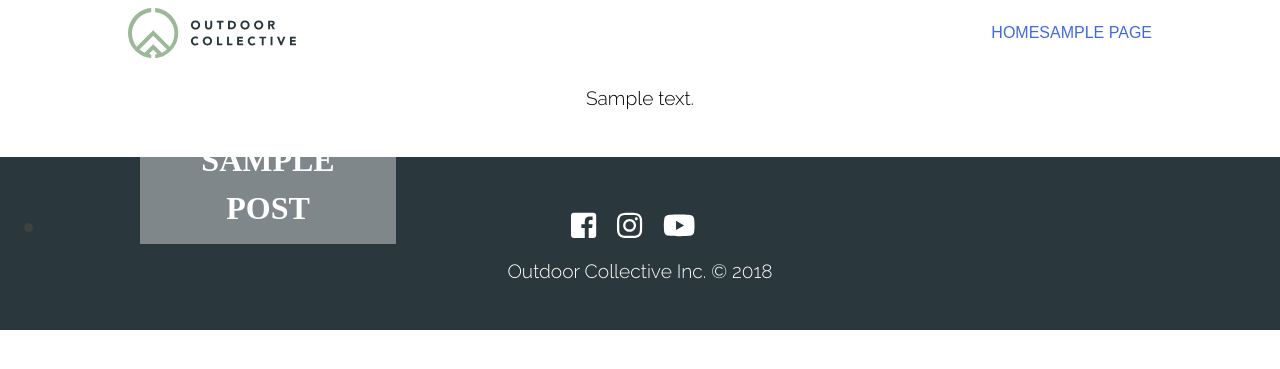
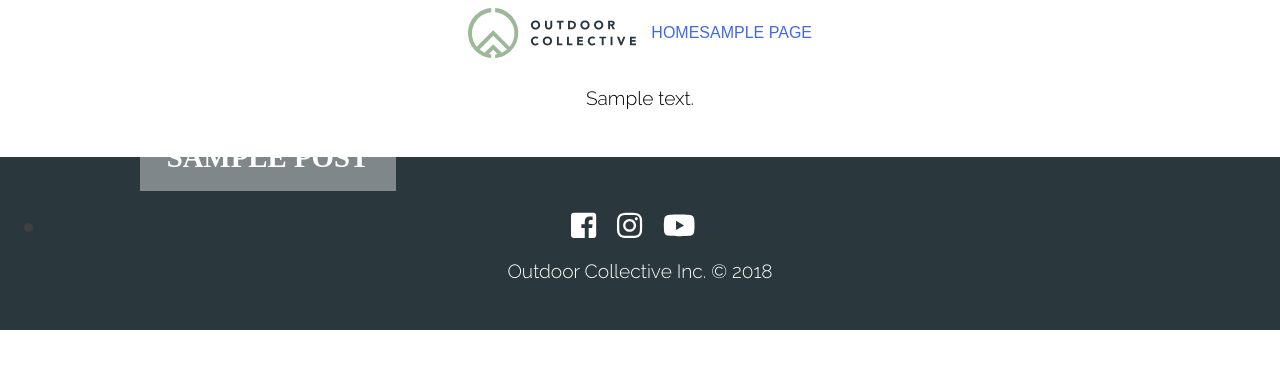
Before and after one commit to ermiljordan/OutdoorCollectives, a WordPress theme: template themes/odc/index.php in a window 1280 px wide. Shown: the top 369 px of the page. Run offline with PHP 8.4 and a stand-in for WordPress, Linux system fonts and the light colour scheme; the site name, menu and one post (Sample post) are stand-ins, and other content is empty; some libraries are stand-ins or nearby versions.

Commit message:
fix desktop version

```diff
--- a/themes/odc/front-page.php
+++ b/themes/odc/front-page.php
@@ -32,7 +32,7 @@ get_header(); ?>
 		</div>
 	</section>
 	<section class="zypher-tents">
-		<div class="tents-text container">
+		<div class="tents-text">
 		<h2>Our Tents</h2>
 				<ul>
 					<li>
--- a/themes/odc/sass/_forum.scss
+++ b/themes/odc/sass/_forum.scss
@@ -66,6 +66,9 @@ display: none;
   text-decoration: none;
   color: #9ab899
 }
+.comment-form-comment {
+  padding: 0 2%;
+}
 //BLOG FOOTER
 .entry-footer {
   text-align: center;
--- a/themes/odc/sass/_global.scss
+++ b/themes/odc/sass/_global.scss
@@ -15,6 +15,9 @@
   max-width: 100%;
   margin: 0 auto;
   padding: 0 2%;
+  @include tablet {
+    max-width: 600px;
+  }
   @include desktop {
     padding: 0 10%;
   }
@@ -44,7 +47,7 @@ h2 {
     font-size: 2.4rem;
   }
   @include window {
-    font-size: 2rem;
+    font-size: 1.8rem;
   }
 }
 p {
--- a/themes/odc/sass/_header.scss
+++ b/themes/odc/sass/_header.scss
@@ -1,6 +1,6 @@
 .header-background {
   background: rgba(255, 255, 255, 0.4);
-
+  width: 100vw;
 }
 .header {
   width: 100vw;
--- a/themes/odc/sass/_home.scss
+++ b/themes/odc/sass/_home.scss
@@ -9,6 +9,16 @@
     height: 100vh
   }
 }
+img.logo-circle {
+  height: 15rem;
+  width: auto;
+  @include tablet {
+    height: 25rem;
+  }
+  @include desktop {
+    height: 18rem;
+  }
+}
 .sub-caption {
   font-family: 'Playfair Display';
   font-weight: bold;
@@ -16,33 +26,23 @@
   text-align: center;
   text-transform: capitalize;
   color: #9ab899;
+  @include tablet {
+    font-size: 2rem;
+  }
   a {
     color: #9ab899;
     text-decoration: none;
     font-size: 1.5rem;
     font-weight: normal;
     font-style: italic;
+    @include tablet {
+      font-size: 2rem;
+    }
     &:hover {
       color: #de4d61
     }
   }
 }
-.logo-banner {
-  display: flex;
-  justify-content: center;
-  margin-top: 5rem;
-  margin-bottom: 2rem;
-}
-
-
-img.logo-circle {
-  height: 15rem;
-  width: auto;
-  @include desktop {
-    height: 18rem;
-  }
-}
-
   // ABOUT ZYPHER
   .about-zypher {
     border-top: 3px solid white;
@@ -53,15 +53,15 @@ img.logo-circle {
       flex-direction: column;
     }
   }
-  .about-text {
-    width: 720px;
-  }
+
 
   // OUR TENTS
   .zypher-tents {
     padding: 3.5rem 0 2rem;
     .tents-text {
-      width: 720px;
+      max-width: 100%;
+      margin: 0 auto;
+      padding: 0 2%;
     }
   }
   .zypher-tents {
@@ -144,6 +144,7 @@ img.logo-circle {
   display: flex;
   text-align: center;
   .adventure-photos {
+    width: 100%;
     padding: 3.5rem 0 2rem;
     @include desktop {
       display: flex;
--- a/themes/odc/sass/_subscribe.scss
+++ b/themes/odc/sass/_subscribe.scss
@@ -30,14 +30,11 @@
   font-size: 1.5rem;
   border-bottom: 1px solid #fff;
   @include tablet {
-    font-size: 3rem;
+    font-size: 2rem;
   }
 }
 .sub-par {
   padding-bottom: 3rem;
-  @include window {
-    width: 50%;
-  }
 }
 .mc4wp-form-fields p {
   display: flex;
--- a/themes/odc/style.css
+++ b/themes/odc/style.css
@@ -1089,6 +1089,9 @@ img.logo-header {
   max-width: 100%;
   margin: 0 auto;
   padding: 0 2%; }
+  @media (min-width: 600px) {
+    .container {
+      max-width: 600px; } }
   @media (min-width: 1240px) {
     .container {
       padding: 0 10%; } }
@@ -1119,7 +1122,7 @@ h2 {
       font-size: 2.4rem; } }
   @media (min-width: 640px) {
     h2 {
-      font-size: 2rem; } }
+      font-size: 1.8rem; } }
 
 p {
   font-size: 1.2rem;
```
Also changed, not shown: other parts of themes/odc/style.css (+26 -26 lines), themes/odc/build/css/style.min.css, 1 other file.
